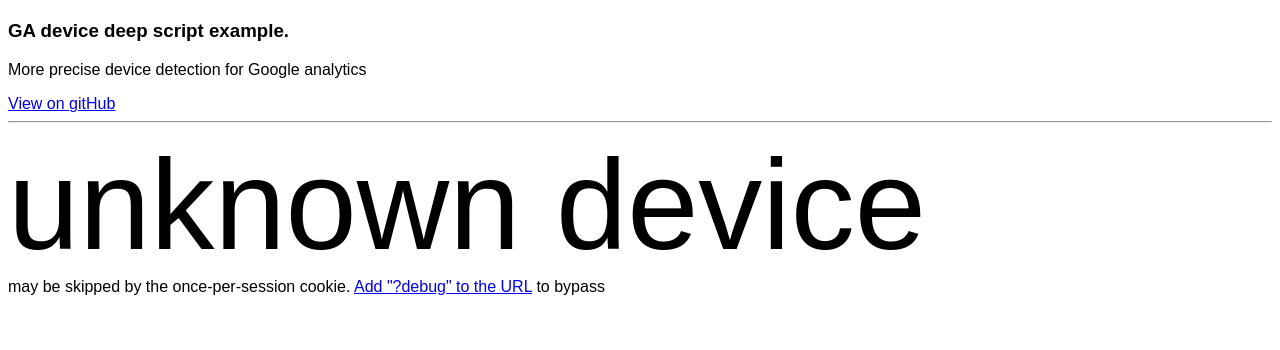
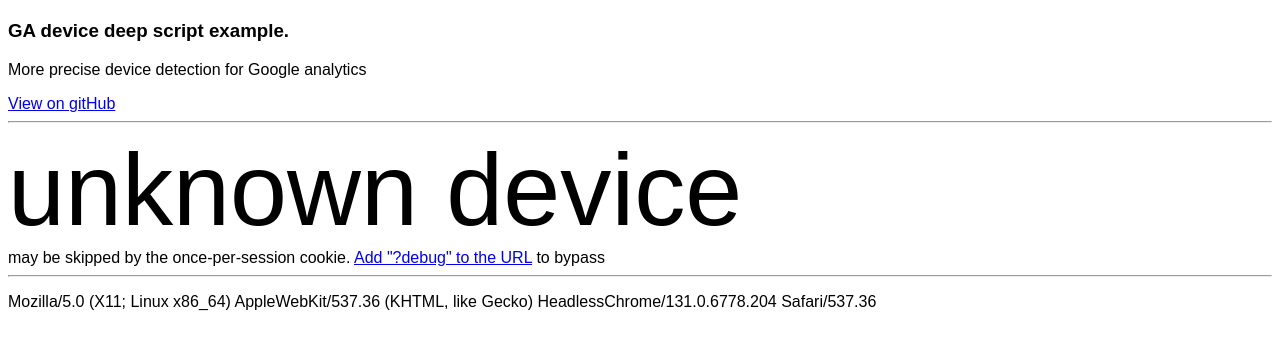
Before and after one commit to stendahls/ga-device-deep, a plain HTML site: page index.html in a window 1280 px wide. Drawn offline with Linux system fonts and the light colour scheme.

Commit message:
example: reduce font size, add user agent

```diff
--- a/index.html
+++ b/index.html
@@ -5,13 +5,13 @@
     <title>Stendahls GA device deep custom dimensions</title>
     <style>
       body {
-        font-family: sans-serif; font-size: 40px; font-size: 10vw;
+        font-family: sans-serif;
       }
     </style>
   </head>
   <body>
 
-    <div style="font-size:1rem;margin: 20px 0;">
+    <div style="margin: 20px 0;">
 
       <h3>GA device deep script example.</h3>
 
@@ -21,7 +21,11 @@
 
       <hr>
 
-      <div id="output" style="font-size: 40px; font-size: 10vw;"></div>
+      <div id="output" style="font-size: 36px; font-size: 8vw;"></div>
+
+      <hr>
+
+      <p id="ua"></p>
 
     </div>
 
@@ -48,6 +52,7 @@
         html = 'unknown device <div style="font-size:1rem;">may be skipped by the once-per-session cookie. <a href="?debug">Add "?debug" to the URL</a> to bypass</div>';
       }
       document.getElementById('output').innerHTML = html;
+      document.getElementById('ua').innerHTML = window.navigator.userAgent;
     </script>
   </body>
 </html>
```
